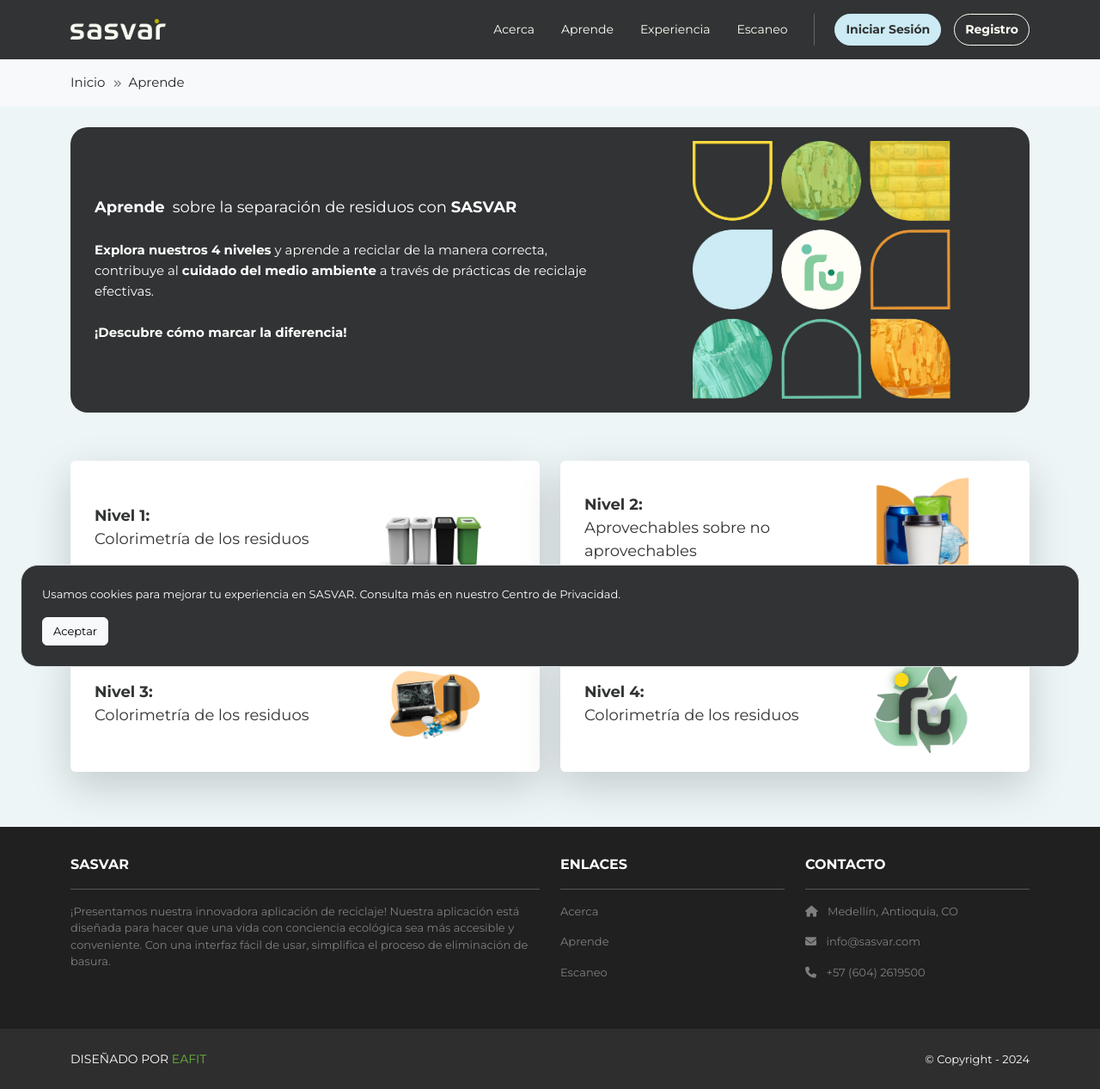
After one commit to danielgara/sasvar, a Django app: page /aprende in a window 1280 px wide. The commit adds this page. Shown: the whole page at 86% size. Run offline with Django 4.2, Linux system fonts and the light colour scheme; some libraries are stand-ins or nearby versions.

Commit message:
imp: learn section

```diff
--- a/home/templates/home/index.html
+++ b/home/templates/home/index.html
@@ -31,7 +31,7 @@
 
     <div class="row text-center">
       <div class="col-md-6 col-lg-4 col-xl-4 col-xxl-4 mx-auto">
-        <a style="text-decoration: none;" href="{% url 'home.categories' %}">
+        <a style="text-decoration: none;" href="{% url 'home.learn' %}">
           <div class="shadow-lg p-3 mb-5 bg-white rounded sv-br-20 home-sec-2">
             <div class="container">
               <div class="row align-items-center">
--- /dev/null
+++ b/home/templates/home/learn/index.html
@@ -0,0 +1,104 @@
+{% extends 'base.html' %}
+{% block content %}
+{% load static %}
+
+<div class="p-3">
+  <div class="container mt-2">
+    <div class="row text-center">
+      <div class="col-12 mx-auto">
+          <div class="p-3 learn-top sv-br-20">
+            <div class="container">
+              <div class="row align-items-center">
+                <div class="col-7 col-sm-7 col-md-7 text-white text-start">
+                  <b class="title-categories text-start text-white rc-no-a">Aprende</b> <span class="title-categories">sobre la separación
+                  de residuos con <b>SASVAR</b></span><br /><br />
+                  <span class="font-learn13"><b>Explora nuestros 4 niveles</b> y aprende a reciclar de la manera correcta, contribuye al <b>cuidado del medio
+                  ambiente</b> a través de prácticas de reciclaje efectivas.</span><br /><br />
+                  <b class="font-learn13">¡Descubre cómo marcar la diferencia!</b>
+                </div>
+                <div class="col-5 col-sm-5 col-md-5">
+                  <img src="{% static 'images/learn/banner.png' %}" class="img-max100 img-maxw300" alt="c1" />
+                </div>
+              </div>
+            </div>
+          </div>
+      </div>
+    </div>
+  </div>
+</div>
+
+<div class="p-3">
+  <div class="container mt-4">
+    <div class="row text-center">
+      <div class="col-md-6 mx-auto">
+        <a style="text-decoration: none;" href="{% url 'home.learn.l1' %}">
+          <div class="shadow-lg p-3 mb-5 bg-white rounded l-orange">
+            <div class="container">
+              <div class="row align-items-center">
+                <div class="col-7 col-sm-7 col-md-7 text-start">
+                  <b class="title-categories rc-no-a">Nivel 1:</b><br />
+                  <span class="title-categories rc-no-a">Colorimetría de los residuos</span>
+                </div>
+                <div class="col-5 col-sm-5 col-md-5">
+                  <img src="{% static 'images/learn/l1.png' %}" height="125px" class="img-max100" alt="c1" />
+                </div>
+              </div>
+            </div>
+          </div>
+        </a>
+      </div>
+      <div class="col-md-6 mx-auto">
+        <a style="text-decoration: none;" href="{% url 'home.learn.l1' %}">
+          <div class="shadow-lg p-3 mb-5 bg-white rounded l-orange">
+            <div class="container">
+              <div class="row align-items-center">
+                <div class="col-7 col-sm-7 col-md-7 text-start">
+                  <b class="title-categories rc-no-a">Nivel 2:</b><br />
+                  <span class="title-categories rc-no-a">Aprovechables sobre no aprovechables</span>
+                </div>
+                <div class="col-5 col-sm-5 col-md-5">
+                  <img src="{% static 'images/learn/l2.png' %}" height="125px" class="img-max100" alt="c1" />
+                </div>
+              </div>
+            </div>
+          </div>
+        </a>
+      </div>
+      <div class="col-md-6 mx-auto">
+        <a style="text-decoration: none;" href="{% url 'home.learn.l1' %}">
+          <div class="shadow-lg p-3 mb-5 bg-white rounded l-orange">
+            <div class="container">
+              <div class="row align-items-center">
+                <div class="col-7 col-sm-7 col-md-7 text-start">
+                  <b class="title-categories rc-no-a">Nivel 3:</b><br />
+                  <span class="title-categories rc-no-a">Colorimetría de los residuos</span>
+                </div>
+                <div class="col-5 col-sm-5 col-md-5">
+                  <img src="{% static 'images/learn/l3.png' %}" height="125px" class="img-max100" alt="c1" />
+                </div>
+              </div>
+            </div>
+          </div>
+        </a>
+      </div>
+      <div class="col-md-6 mx-auto">
+        <a style="text-decoration: none;" href="{% url 'home.learn.l1' %}">
+          <div class="shadow-lg p-3 mb-5 bg-white rounded l-orange">
+            <div class="container">
+              <div class="row align-items-center">
+                <div class="col-7 col-sm-7 col-md-7 text-start">
+                  <b class="title-categories rc-no-a">Nivel 4:</b><br />
+                  <span class="title-categories rc-no-a">Colorimetría de los residuos</span>
+                </div>
+                <div class="col-5 col-sm-5 col-md-5">
+                  <img src="{% static 'images/learn/l4.png' %}" height="125px" class="img-max100" alt="c1" />
+                </div>
+              </div>
+            </div>
+          </div>
+        </a>
+      </div>
+    </div>
+  </div>
+</div>
+{% endblock content %}
--- a/home/urls.py
+++ b/home/urls.py
@@ -4,8 +4,8 @@ from . import views
 urlpatterns = [
     path('', views.index, name='home.index'),
     path('acerca', views.about, name='home.about'),
-    path('categorias', views.categories, name='home.categories'),
-    path('categorias/papel-carton', views.c1, name='home.categories.c1'),
+    path('aprende', views.learn, name='home.learn'),
+    path('aprende/nivel-1', views.l1, name='home.learn.l1'),
     path('categorias/empaques-envoltorios', views.c2, name='home.categories.c2'),
     path('categorias/residuos-no-aprovechables', views.c3, name='home.categories.c3'),
     path('categorias/organicos', views.c4, name='home.categories.c4'),
--- a/home/views.py
+++ b/home/views.py
@@ -17,25 +17,25 @@ def about(request):
     return render(request, 'home/about.html', {"viewData": viewData})
 
 
-def categories(request):
+def learn(request):
     viewData = {}
-    viewData["title"] = "Categorías"
+    viewData["title"] = "Aprende"
     viewData["breadcrumbItems"] = [
         {"name": "Inicio", "route": "home.index"},
-        {"name": "Categorías", "route": "home.categories"},
+        {"name": "Aprende", "route": "home.aprende"},
     ]
-    return render(request, 'home/categories/index.html', {"viewData": viewData})
+    return render(request, 'home/learn/index.html', {"viewData": viewData})
 
 
-def c1(request):
+def l1(request):
     viewData = {}
-    viewData["title"] = "Papel y cartón limpios"
+    viewData["title"] = "Nivel 1"
     viewData["breadcrumbItems"] = [
         {"name": "Inicio", "route": "home.index"},
-        {"name": "Categorías", "route": "home.categories"},
-        {"name": "Papel y cartón limpios", "route": "home.categories.c1"},
+        {"name": "Aprende", "route": "home.learn"},
+        {"name": "Nivel 1", "route": "home.learn.l1"},
     ]
-    return render(request, 'home/categories/paper.html', {"viewData": viewData})
+    return render(request, 'home/learn/l1.html', {"viewData": viewData})
 
 
 def c2(request):
--- a/recycling/static/css/style.css
+++ b/recycling/static/css/style.css
@@ -16,6 +16,10 @@ body {
 
 .img-max100 {
     max-width: 100%;
+}
+
+.img-maxw300 {
+    max-height: 300px;
 }
 
 .img-max-home {
@@ -355,3 +359,39 @@ body {
     margin-right: -15px;
 }
 /* Carrousel */
+
+/* Learn */
+.learn-top {
+    background-color: #313334!important;
+}
+
+.learn-top-l1 {
+    background-color: #E59535!important;
+}
+
+.font-learn13 {
+    font-size: 13px;
+}
+
+@media (min-width: 992px) {
+    .font-learn13 {
+        font-size: 15px !important;
+    }
+}
+
+.l-orange:hover {
+    background-color: #E59535!important;
+}
+
+.title-level {
+    font-size: 22px;
+    background: rgba(128,128,128,.3);
+    border: 2px rgba(128,128,128,.3);
+    border-radius: 14px;
+    padding: 6px;
+}
+
+.learn-green {
+    background-color: #96CA4E!important;
+}
+/* Learn */
--- a/recycling/templates/base.html
+++ b/recycling/templates/base.html
@@ -27,7 +27,7 @@
         <div class="collapse navbar-collapse" id="navbarNavAltMarkup">
           <div class="navbar-nav ms-auto navbar-ml">
             <a class="nav-link" href="{% url 'home.about' %}">Acerca</a>
-            <a class="nav-link" href="{% url 'home.categories' %}">Categorías</a>
+            <a class="nav-link" href="{% url 'home.learn' %}">Aprende</a>
             <a class="nav-link" href="{% url 'home.experience' %}">Experiencia</a>
             <a class="nav-link sv-mr" href="{% url 'scanner.index' %}">Escaneo</a>
             <div class="vr bg-white mx-2 d-none d-lg-block"></div>
@@ -69,7 +69,7 @@
             <b>ENLACES</b>
             <hr />
             <p class="font-13 rc-footer-font"><a class="nav-link" href="{% url 'home.about' %}">Acerca</a></p>
-            <p class="font-13 rc-footer-font"><a class="nav-link" href="{% url 'home.categories' %}">Categorías</a></p>
+            <p class="font-13 rc-footer-font"><a class="nav-link" href="{% url 'home.learn' %}">Aprende</a></p>
             <p class="font-13 rc-footer-font"><a class="nav-link" href="{% url 'scanner.index' %}">Escaneo</a></p>
           </div>
           <div class="col-md-3 col-lg-3 col-xl-3 mx-auto mb-4">
```
Also changed, not shown: accounts/templates/accounts/login.html (+4 -4 lines), home/templates/home/learn/l1.html (added, +81 -0 lines), recycling/static/images/home/sec-1.png, recycling/static/images/home/sec-1a.png (added), recycling/static/images/learn/banner.png (added), recycling/static/images/learn/black.png (added), recycling/static/images/learn/green.png (added), recycling/static/images/learn/l1-banner.png (added), recycling/static/images/learn/l1.png (added), recycling/static/images/learn/l2.png (added), recycling/static/images/learn/l3.png (added), recycling/static/images/learn/l4.png (added), recycling/static/images/learn/white.png (added).
